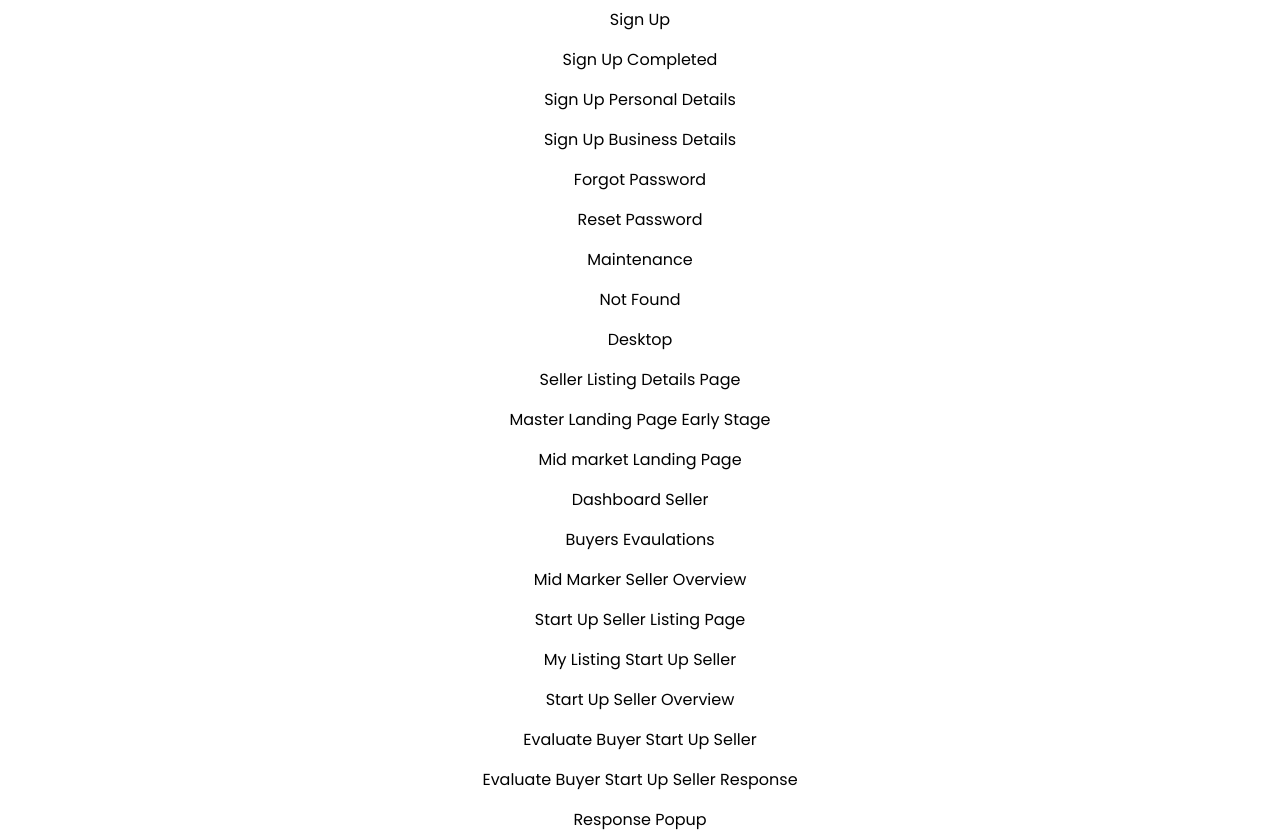
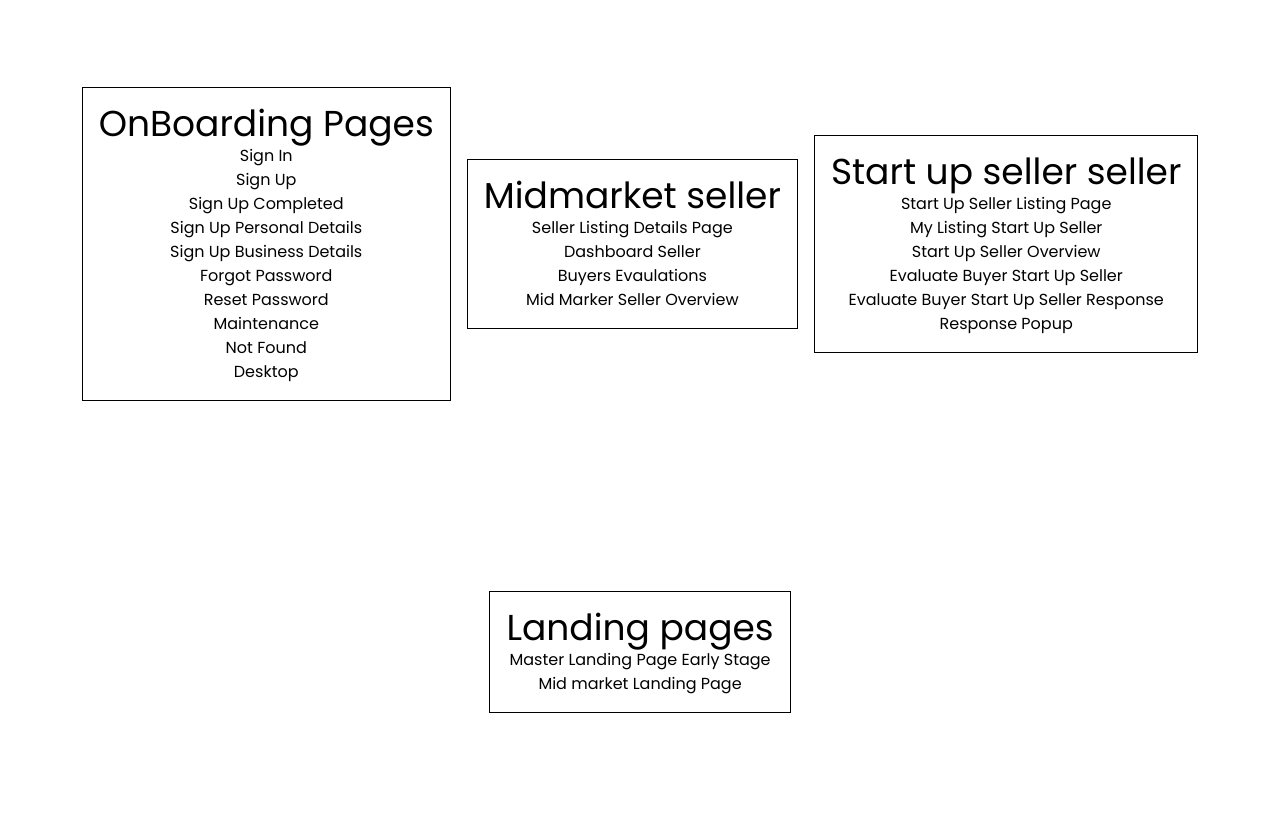
Before and after one commit to sahilkhan8786/corpfinhub, a React (Vite) app: page / in a window 1280 px wide. After the commit the page ends 800 px from the top, so only its background shows below. Built offline with nearby package versions, Linux system fonts and the light colour scheme.

Commit message:
home page ui updates

```diff
--- a/src/pages/Home.jsx
+++ b/src/pages/Home.jsx
@@ -3,8 +3,10 @@ import { Link } from 'react-router-dom'
 
 const Home = () => {
     return (
-        <div className='flex items-center justify-center gap-4 flex-col h-screen'>
+        <div className='flex items-center justify-center gap-4  h-screen flex-wrap'>
 
+            <div className='border border-black flex flex-col text-center p-4'>
+                <h1 className='text-4xl'>OnBoarding Pages</h1>
                 <Link to={'/sign-in'}>
                     Sign In
                 </Link>
@@ -35,15 +37,12 @@ const Home = () => {
                 <Link to={'/desktop'}>
                     Desktop
                 </Link>
+            </div>
+            <div className='border border-black flex flex-col text-center p-4'>
+                <h1 className='text-4xl'>Midmarket seller</h1>
 
                 <Link to={'/seller-listing-details'}>
                     Seller Listing Details Page
-            </Link>
-            <Link to={'/master-landing-page-early-stage'}>
-                Master Landing Page Early Stage
-            </Link>
-            <Link to={'/midmarket-landing-page'}>
-                Mid market Landing Page
                 </Link>
                 <Link to={'/dashboard-seller'}>
                     Dashboard Seller
@@ -54,6 +53,10 @@ const Home = () => {
                 <Link to={'/midmarker-seller-overview'}>
                     Mid Marker Seller Overview
                 </Link>
+            </div>
+
+            <div className='border border-black flex flex-col text-center p-4'>
+                <h1 className='text-4xl'>Start up seller seller</h1>
                 <Link to={'/start-up-seller-listing-page'}>
                     Start Up Seller Listing Page
                 </Link>
@@ -72,6 +75,20 @@ const Home = () => {
                 <Link to={'/response-popup'}>
                     Response Popup
                 </Link>
+            </div>
+
+            <div className='border border-black flex flex-col text-center p-4'>
+                <h1 className='text-4xl'>Landing pages</h1>
+
+                <Link to={'/master-landing-page-early-stage'}>
+                    Master Landing Page Early Stage
+                </Link>
+                <Link to={'/midmarket-landing-page'}>
+                    Mid market Landing Page
+                </Link>
+            </div>
+
+
 
         </div>
     )
```
Lines whose indentation alone changed are shown as unchanged.
